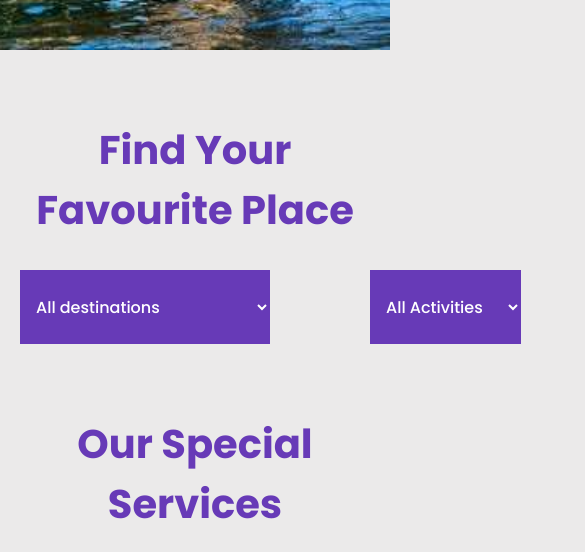
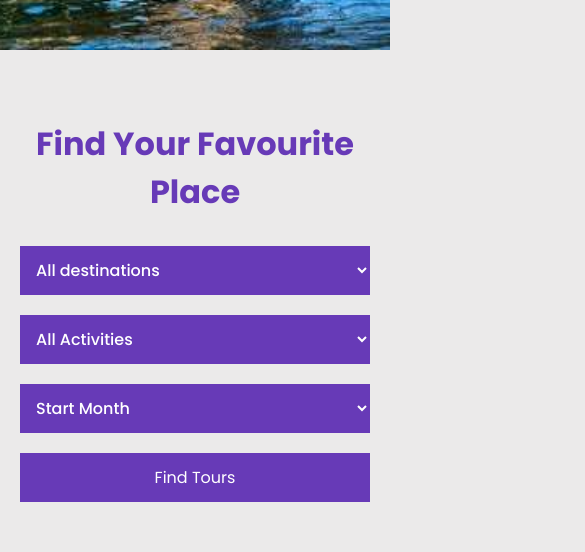
Before and after one commit to azizulwd/toursim-clineside, a React (Create React App) app: page / in a window 390 px wide. Shown: the part 820-1372 px from the top of the page, 585 px wide, since content can reach past the window. Built offline with nearby package versions, Linux system fonts and the light colour scheme; no server answers.

Commit message:
find tour responsive

```diff
--- a/src/components/Home/FindTour/FindTour.css
+++ b/src/components/Home/FindTour/FindTour.css
@@ -34,3 +34,15 @@
     font-size: 16px;
     font-family: 'Poppins';
 }
+
+
+/* Media query */
+@media screen and (max-width: 688px){
+    .find_tour_title h1{
+        font-size: 2rem;
+    }
+    .find_tour_inner{
+        grid-template-columns: repeat(1, 1fr);
+        grid-gap:20px;
+    }
+}
```
